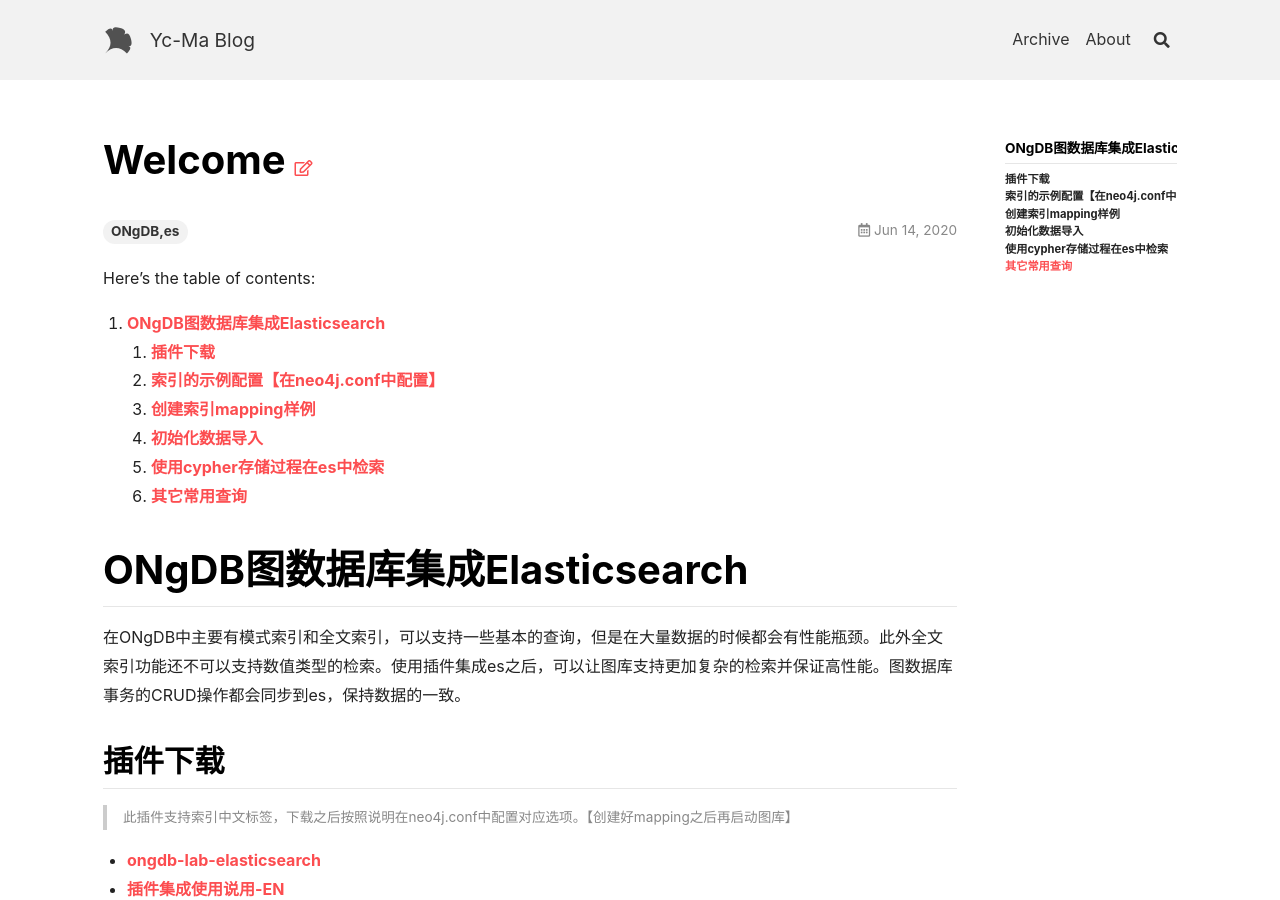
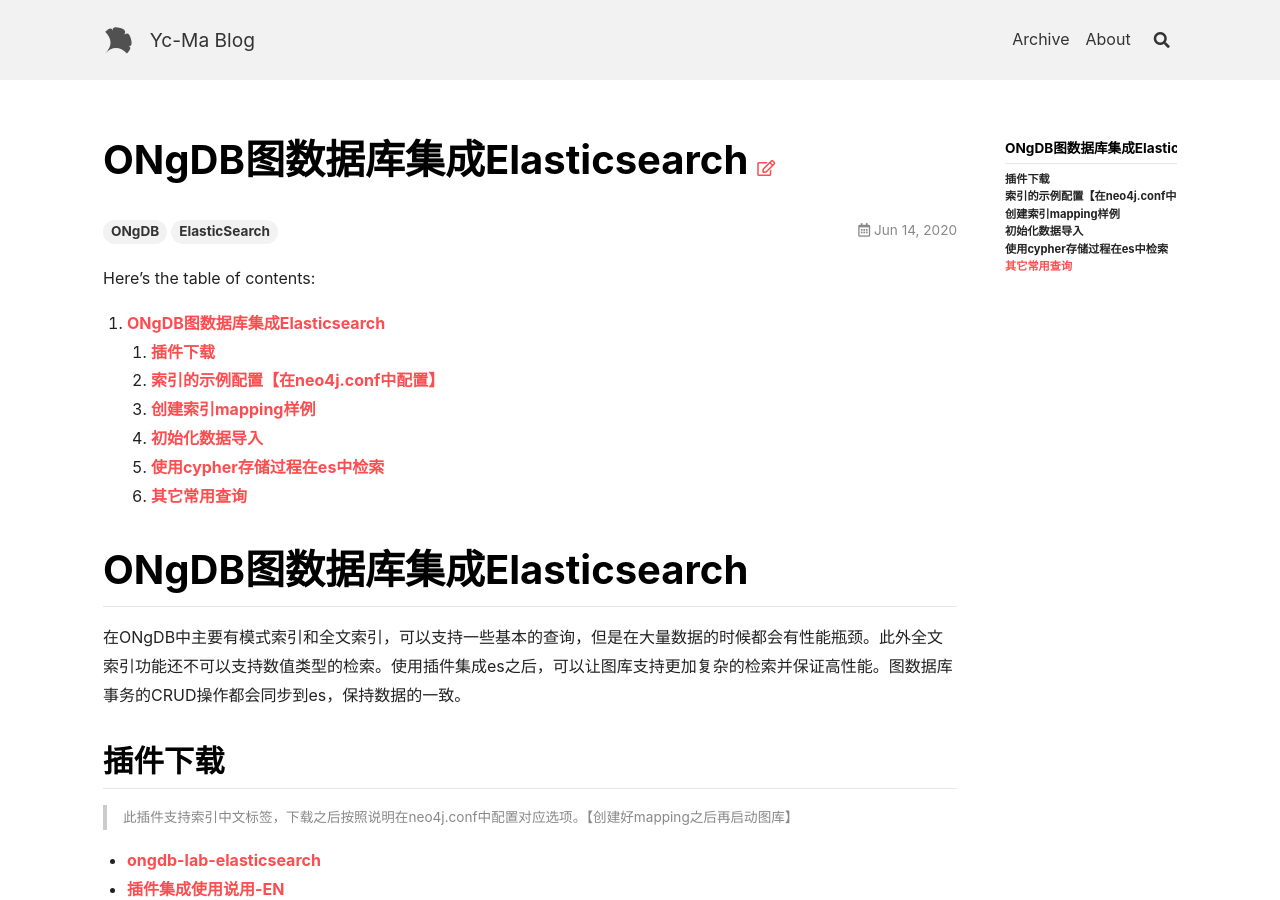
Before and after one commit to crazyyanchao/blog, a Jekyll site: the page built from _posts/2020-06-14-ONgDB图数据库集成Elasticsearch.md, in a window 1280 px wide and 900 px high. Built offline with Jekyll 4.4.1, drawn with Linux system fonts in a browser that asks for light colours; nearby versions of some CDN libraries.

Commit message:
2020-06-14-ONgDB图数据库集成Elasticsearch.md

````diff
--- a/_posts/2020-06-14-ONgDB图数据库集成Elasticsearch.md
+++ b/_posts/2020-06-14-ONgDB图数据库集成Elasticsearch.md
@@ -1,10 +1,9 @@
 ---
-title: Welcome
-tags: ONgDB,es
+title: ONgDB图数据库集成Elasticsearch
+tags: [ONgDB,ElasticSearch]
 ---
 
 Here's the table of contents:
-
 1. TOC
 {:toc}
 
@@ -32,6 +31,7 @@ elasticsearch.index_spec=pre_org_cn_node:PRE公司中文名称(name,hcode,pcode,
 > 索引mapping不建议使用自动生成的字段类，需要自定义设置，用es的put接口生成。图库中的标签与es的索引类型相对应，索引名使用英文定义并且不要和索引集群的其它索引重名。
 
 - 【Mapping支持不区分大小写查询】put https://localhost:9200/pre_org_cn_node
+
 ```json
 {
   "settings": {
@@ -105,6 +105,7 @@ elasticsearch.index_spec=pre_org_cn_node:PRE公司中文名称(name,hcode,pcode,
   }
 }
 ```
+
 ## 初始化数据导入
 如果图库中已经有数据则按照下列说明对应操作。无数据则不用再手动同步，插件的事务同步机制会自动同步数据。
 >创建好mapping之后重启图库。例如初始化导入‘PRE公司中文名称’标签下节点的数据，可以用以下过程：【进行索引数据强制事务提交：n.is_indices=1】【设置一个属性的原因就是为了单独触发事务更新机制，让数据同步到elasticsearch集群】
````
Also changed, not shown: _posts/2020-06-14-ONgDB图数据库.md (deleted, +0 -5 lines).
